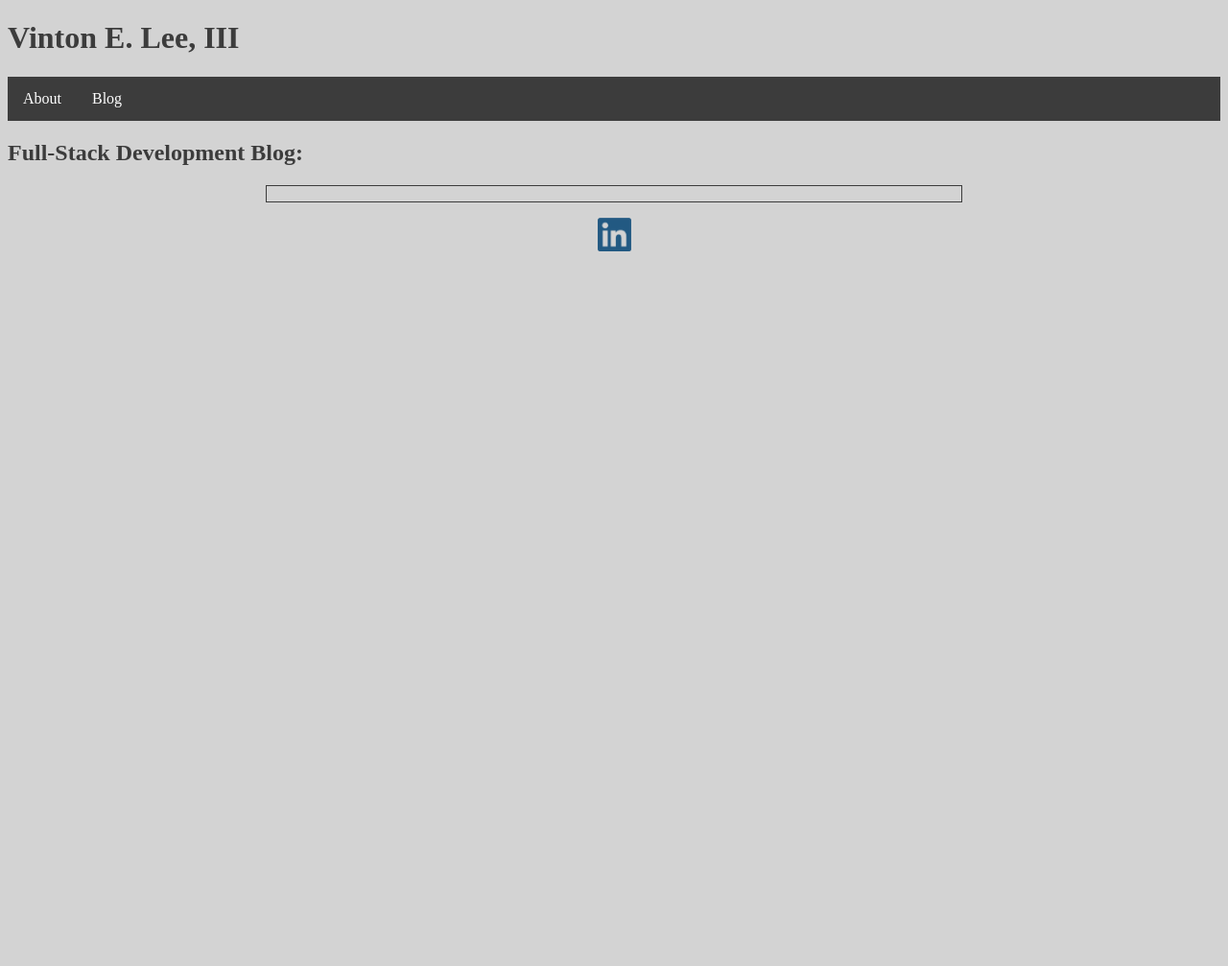
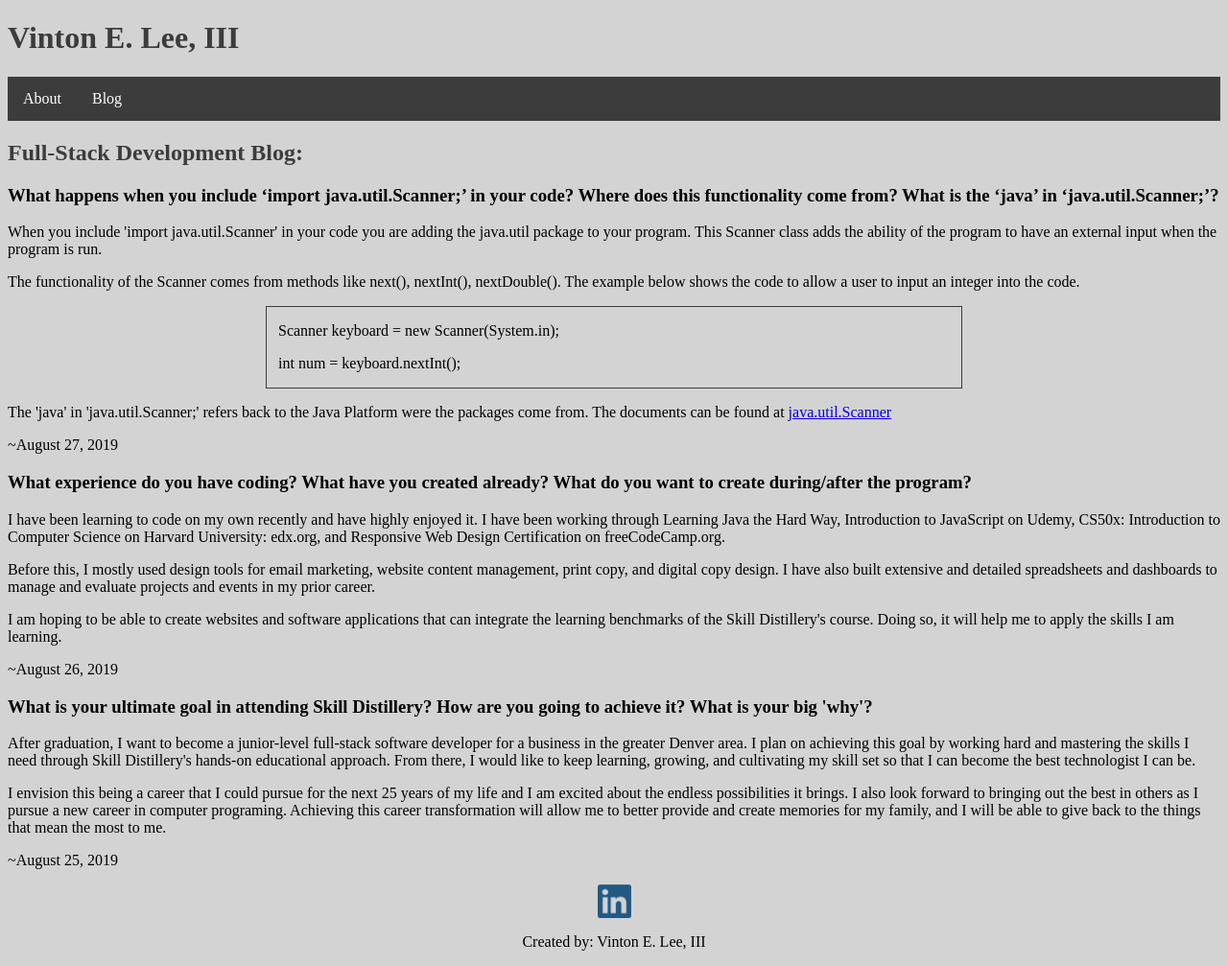
Before and after one commit to vintonl/vintonl.github.io, a plain HTML site: page Pages/blog.html in a window 1280 px wide. Shown: the whole page at 96% size. Before the commit the page ends 800 px from the top, so only its background shows below. Drawn offline with Linux system fonts and the light colour scheme.

Commit message:
Blog posts

```diff
--- a/Pages/blog.html
+++ b/Pages/blog.html
@@ -13,15 +13,37 @@
       <li><a href="blog.html">Blog</a></li>
     </ul>
     <h2>Full-Stack Development Blog:</h2>
-    <div class="ex2">
-      <p></p>
+    <h3>What happens when you include ‘import java.util.Scanner;’ in your code? Where does this functionality come from? What is the ‘java’ in ‘java.util.Scanner;’?</h3>
+      <div>
+        <p>When you include 'import java.util.Scanner' in your code you are adding the java.util package to your program.  This Scanner class adds the ability of the program to have an external input when the program is run.</p>
+        <p>The functionality of the Scanner comes from methods like next(),  nextInt(),  nextDouble(). The example below shows the code to allow a user to input an integer into the code.</p>
+        <div class="ex2">
+          <p>Scanner keyboard = new Scanner(System.in);</p>
+          <p>int num = keyboard.nextInt();</p>
+        </div>
+        <p>The 'java' in 'java.util.Scanner;' refers back to the Java Platform were the packages come from. The documents can be found at <a href="https://docs.oracle.com/javase/10/docs/api/java/util/Scanner.html" target="_blank">java.util.Scanner</a> </p>
+        <p>~August 27, 2019</p>
+      </div>
+      <link rel="stylesheet" href="/css/master.css">
+    <h3>What experience do you have coding? What have you created already? What do you want to create during/after the program?</h3>
+      <div>
+        <p>I have been learning to code on my own recently and have highly enjoyed it. I have been working through Learning Java the Hard Way, Introduction to JavaScript on Udemy, CS50x: Introduction to Computer Science on Harvard University: edx.org, and Responsive Web Design Certification on freeCodeCamp.org.</p>
+        <p>Before this, I mostly used design tools for email marketing, website content management, print copy, and digital copy design. I have also built extensive and detailed spreadsheets and dashboards to manage and evaluate projects and events in my prior career.</p>
+        <p>I am hoping to be able to create websites and software applications that can integrate the learning benchmarks of the Skill Distillery's course.  Doing so, it will help me to apply the skills I am learning.</p>
+        <p>~August 26, 2019</p>
+      </div>
+    <h3>What is your ultimate goal in attending Skill Distillery? How are you going to achieve it? What is your big 'why'?</h3>
+     <div>
+      <p>After graduation, I want to become a junior-level full-stack software developer for a business in the greater Denver area. I plan on achieving this goal by working hard and mastering the skills I need through Skill Distillery's hands-on educational approach. From there, I would like to keep learning, growing, and cultivating my skill set so that I can become the best technologist I can be. </p>
+      <p>I envision this being a career that I could pursue for the next 25 years of my life and I am excited about the endless possibilities it brings. I also look forward to bringing out the best in others as I pursue a new career in computer programing. Achieving this career transformation will allow me to better provide and create memories for my family, and I will be able to give back to the things that mean the most to me. </p>
+      <p>~August 25, 2019</p>
     </div>
-
     <footer>
       <p></p>
       <a href="https://www.linkedin.com/in/vintonlee/" target="_blank">
         <img src="linkedin-icon-no-background-8.png" alt="Linkedin" class="center" >
       </a>
+      <p>Created by: Vinton E. Lee, III</p>
     </footer>
   </body>
 </html>
```
